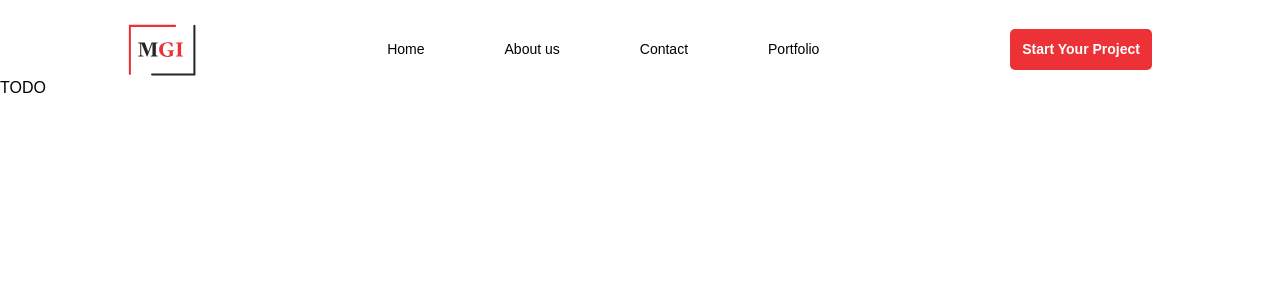
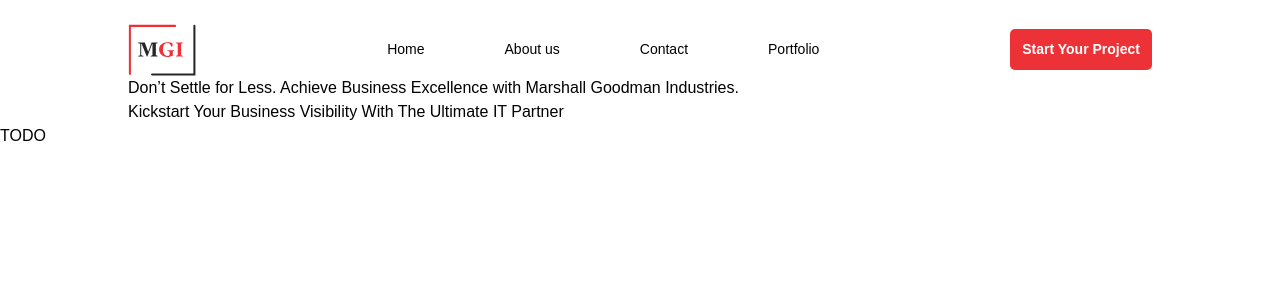
Before and after one commit to MaverickDe/mgi, a Next.js app: page / in a window 1280 px wide. Shown: the top 300 px of the page. Built offline with nearby package versions, Linux system fonts and the light colour scheme; a web font is replaced by a local one.

Commit message:
victor initial commit

```diff
--- a/components/Layout/Home/HeroSection.js
+++ b/components/Layout/Home/HeroSection.js
@@ -1,5 +1,20 @@
 const HeroSection = () => {
-  return <section></section>;
+  return (
+    <section>
+      <div>
+        {" "}
+        <div>
+          <p>
+            Don’t Settle for Less. Achieve Business Excellence with Marshall
+            Goodman Industries.
+          </p>
+          <p>
+             Kickstart Your Business Visibility With The Ultimate IT Partner
+          </p>
+        </div>
+      </div>
+    </section>
+  );
 };
 
 export default HeroSection;
```
Also changed, not shown: public/images/images/toppng-image.svg (added).
